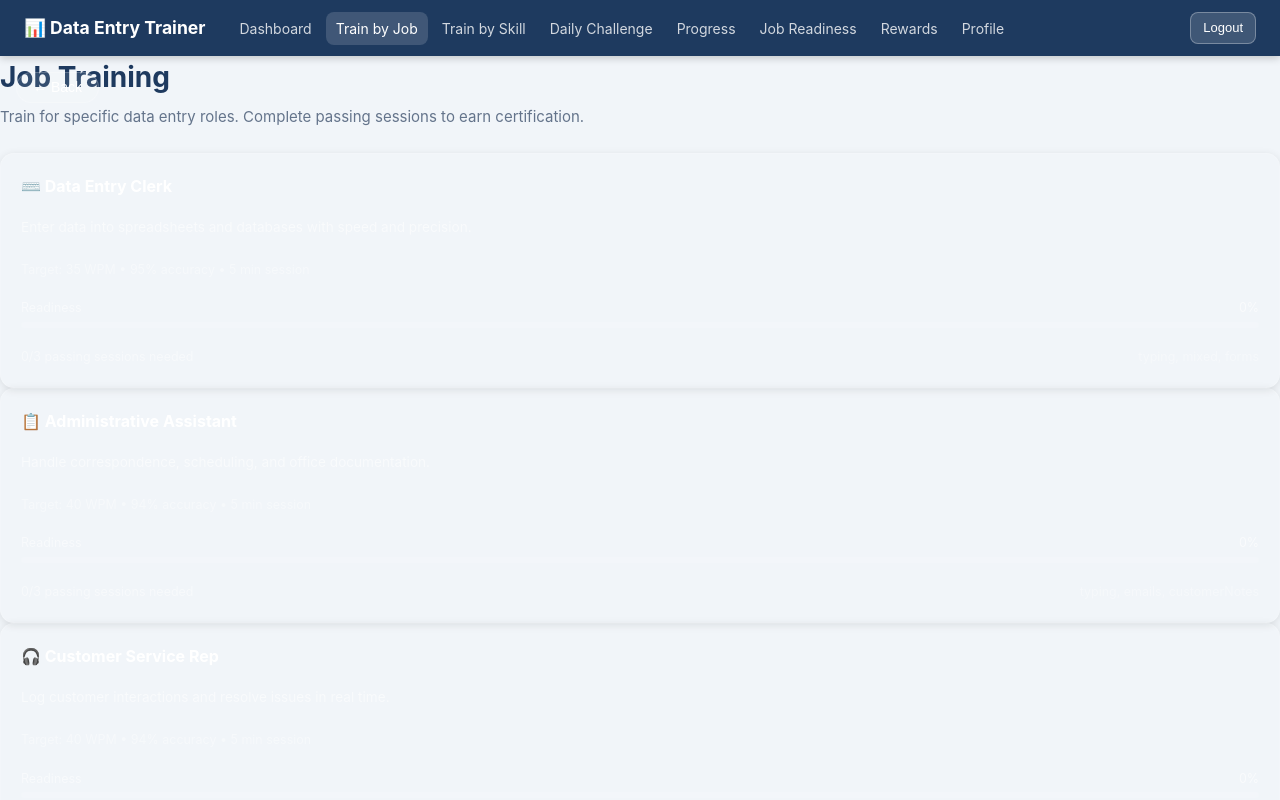
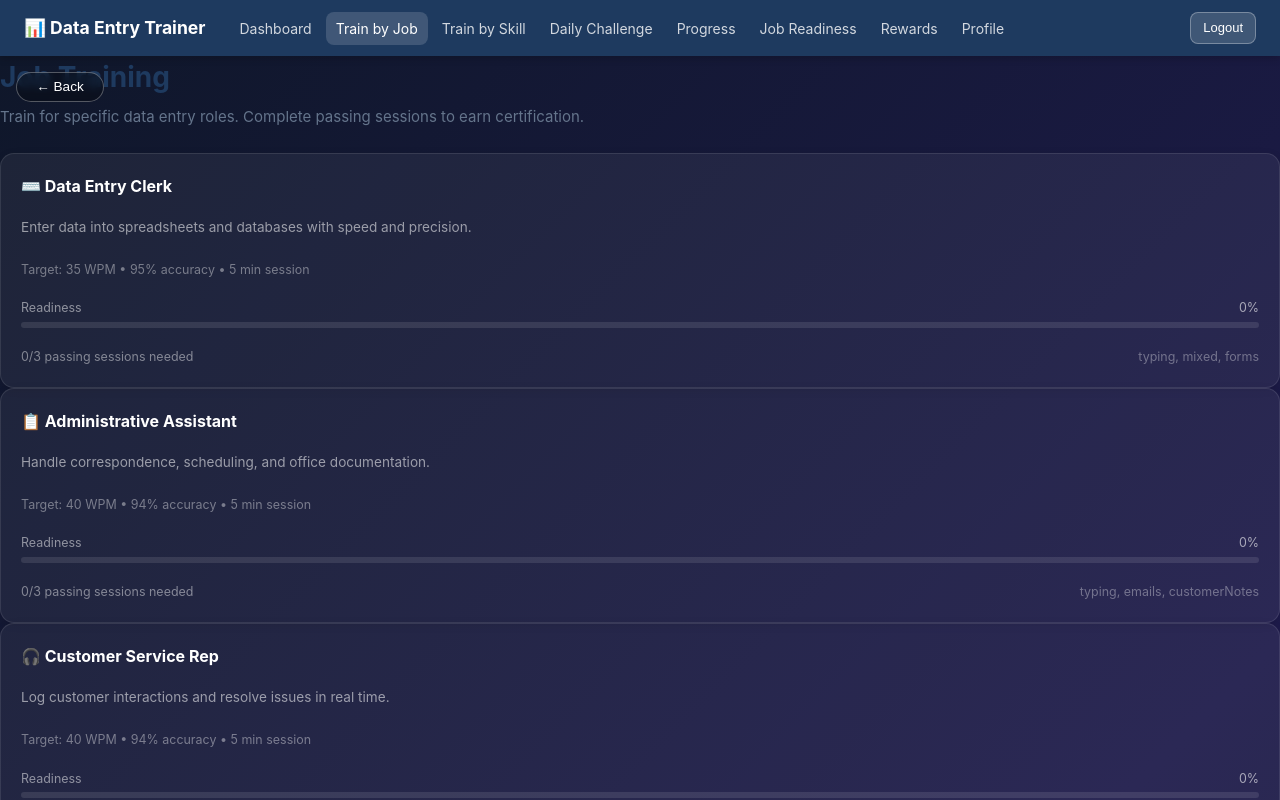
Before and after one commit to kaylaeastman86-cyber/Data-Entry-Typing-Speed-Trainer, a React (Vite) app: page /train/job in a window 1280 px wide. Shown: the top 800 px of the page. Built offline with nearby package versions, Linux system fonts and the light colour scheme; sample sign-in values are in the browser's storage.

Commit message:
Fix TrainJob.jsx: dark gradient background + visible back button

```diff
--- a/src/pages/TrainJob.jsx
+++ b/src/pages/TrainJob.jsx
@@ -4,9 +4,15 @@ import { getSessions, getCurrentUser } from '../utils/storage'
 
 const backBtnStyle = {
   position: 'absolute', top: '1rem', left: '1rem',
-  background: 'rgba(255,255,255,0.1)', border: '1px solid rgba(255,255,255,0.2)',
-  color: '#fff', padding: '0.4rem 1rem', borderRadius: '999px',
-  cursor: 'pointer', fontSize: '0.875rem', zIndex: 10
+  background: 'rgba(0,0,0,0.3)',
+  border: '1px solid rgba(255,255,255,0.3)',
+  color: '#fff',
+  padding: '0.4rem 1.2rem',
+  borderRadius: '999px',
+  cursor: 'pointer',
+  fontSize: '0.85rem',
+  backdropFilter: 'blur(4px)',
+  zIndex: 10
 }
 
 // Per-job requirements for graduation — keyed by job ID
@@ -71,7 +77,7 @@ export default function TrainJob() {
   const sessions = getSessions(getCurrentUser())
 
   return (
-    <div className="train-job-page" style={{ position: 'relative', minHeight: '100vh' }}>
+    <div className="train-job-page" style={{ position: 'relative', minHeight: '100vh', background: 'linear-gradient(135deg, #0f172a 0%, #1e1b4b 50%, #0f172a 100%)', color: '#fff' }}>
       <button onClick={() => navigate(-1)} style={backBtnStyle}>&#8592; Back</button>
 
       <div className="train-job-container">
```
